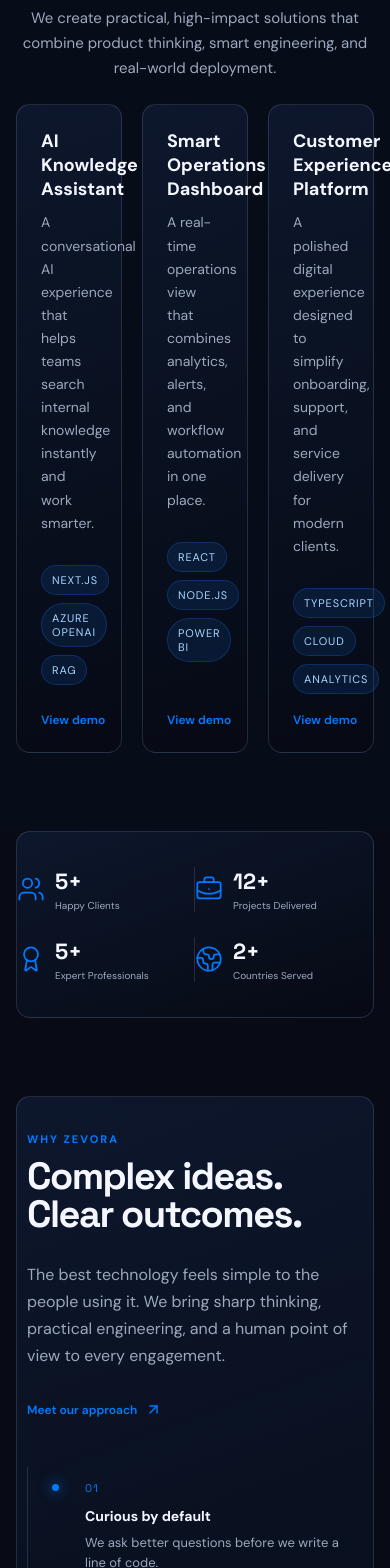
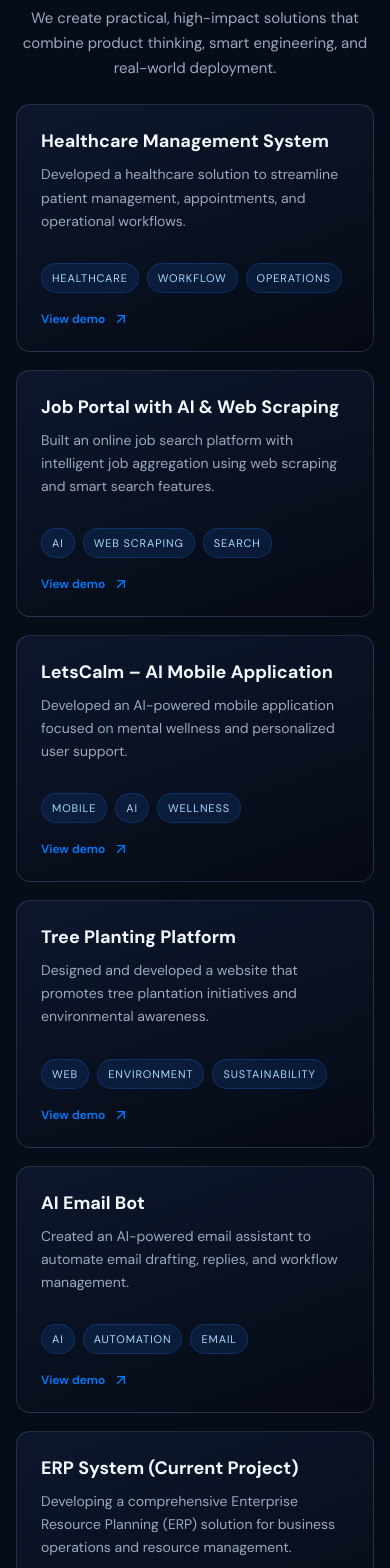
Before and after one commit to Nandhu29696/zevoraaitech_frontend, a Next.js app: page / in a window 390 px wide. Shown: the part 2840-4408 px from the top of the page. Built offline with nearby package versions, Linux system fonts and the light colour scheme.

Commit message:
UI alignment changes

```diff
--- a/app/globals.css
+++ b/app/globals.css
@@ -880,6 +880,15 @@
         padding-top: 140px;
     }
 
+    .project-grid {
+        grid-template-columns: 1fr;
+        gap: 20px;
+    }
+
+    .project-card {
+        min-height: auto;
+    }
+
     .hero-visual {
         min-height: 380px;
     }
@@ -1005,6 +1014,16 @@
 
     .service-grid {
         grid-template-columns: 1fr;
+    }
+
+    .project-grid {
+        grid-template-columns: 1fr;
+        gap: 18px;
+    }
+
+    .project-card {
+        min-height: auto;
+        padding: 24px;
     }
 
     .stats-grid {
--- a/data/site.ts
+++ b/data/site.ts
@@ -118,22 +118,46 @@
 
 export const featuredProjects = [
   {
-    title: "AI Knowledge Assistant",
-    description: "A conversational AI experience that helps teams search internal knowledge instantly and work smarter.",
-    tech: ["Next.js", "Azure OpenAI", "RAG"],
-    demoUrl: "https://example.com/demo/ai-assistant",
+    title: "Healthcare Management System",
+    description: "Developed a healthcare solution to streamline patient management, appointments, and operational workflows.",
+    tech: ["Healthcare", "Workflow", "Operations"],
+    demoUrl: "https://example.com/demo/healthcare-management-system",
   },
   {
-    title: "Smart Operations Dashboard",
-    description: "A real-time operations view that combines analytics, alerts, and workflow automation in one place.",
-    tech: ["React", "Node.js", "Power BI"],
-    demoUrl: "https://example.com/demo/operations-dashboard",
+    title: "Job Portal with AI & Web Scraping",
+    description: "Built an online job search platform with intelligent job aggregation using web scraping and smart search features.",
+    tech: ["AI", "Web Scraping", "Search"],
+    demoUrl: "https://example.com/demo/job-portal-ai-web-scraping",
   },
   {
-    title: "Customer Experience Platform",
-    description: "A polished digital experience designed to simplify onboarding, support, and service delivery for modern clients.",
-    tech: ["TypeScript", "Cloud", "Analytics"],
-    demoUrl: "https://example.com/demo/customer-platform",
+    title: "LetsCalm – AI Mobile Application",
+    description: "Developed an AI-powered mobile application focused on mental wellness and personalized user support.",
+    tech: ["Mobile", "AI", "Wellness"],
+    demoUrl: "https://example.com/demo/letscalm-ai-mobile-application",
+  },
+  {
+    title: "Tree Planting Platform",
+    description: "Designed and developed a website that promotes tree plantation initiatives and environmental awareness.",
+    tech: ["Web", "Environment", "Sustainability"],
+    demoUrl: "https://example.com/demo/tree-planting-platform",
+  },
+  {
+    title: "AI Email Bot",
+    description: "Created an AI-powered email assistant to automate email drafting, replies, and workflow management.",
+    tech: ["AI", "Automation", "Email"],
+    demoUrl: "https://example.com/demo/ai-email-bot",
+  },
+  {
+    title: "ERP System (Current Project)",
+    description: "Developing a comprehensive Enterprise Resource Planning (ERP) solution for business operations and resource management.",
+    tech: ["ERP", "Operations", "Current"],
+    demoUrl: "https://example.com/demo/erp-system-current-project",
+  },
+  {
+    title: "Creakers Sales Management (Current Project)",
+    description: "Building a sales management platform to improve lead tracking, customer management, and sales performance.",
+    tech: ["Sales", "CRM", "Analytics"],
+    demoUrl: "https://example.com/demo/creakers-sales-management-current-project",
   },
 ];
 
```
